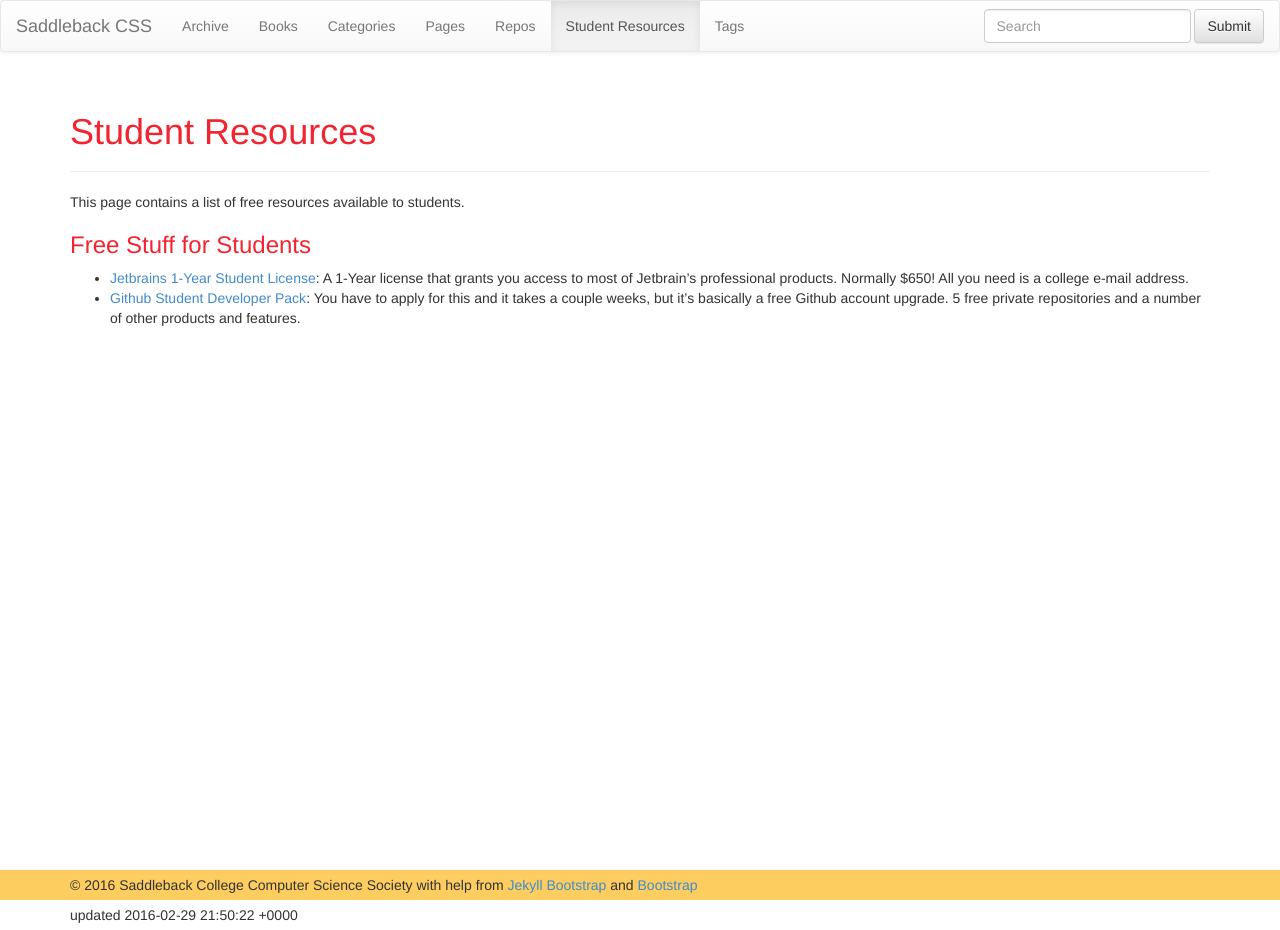
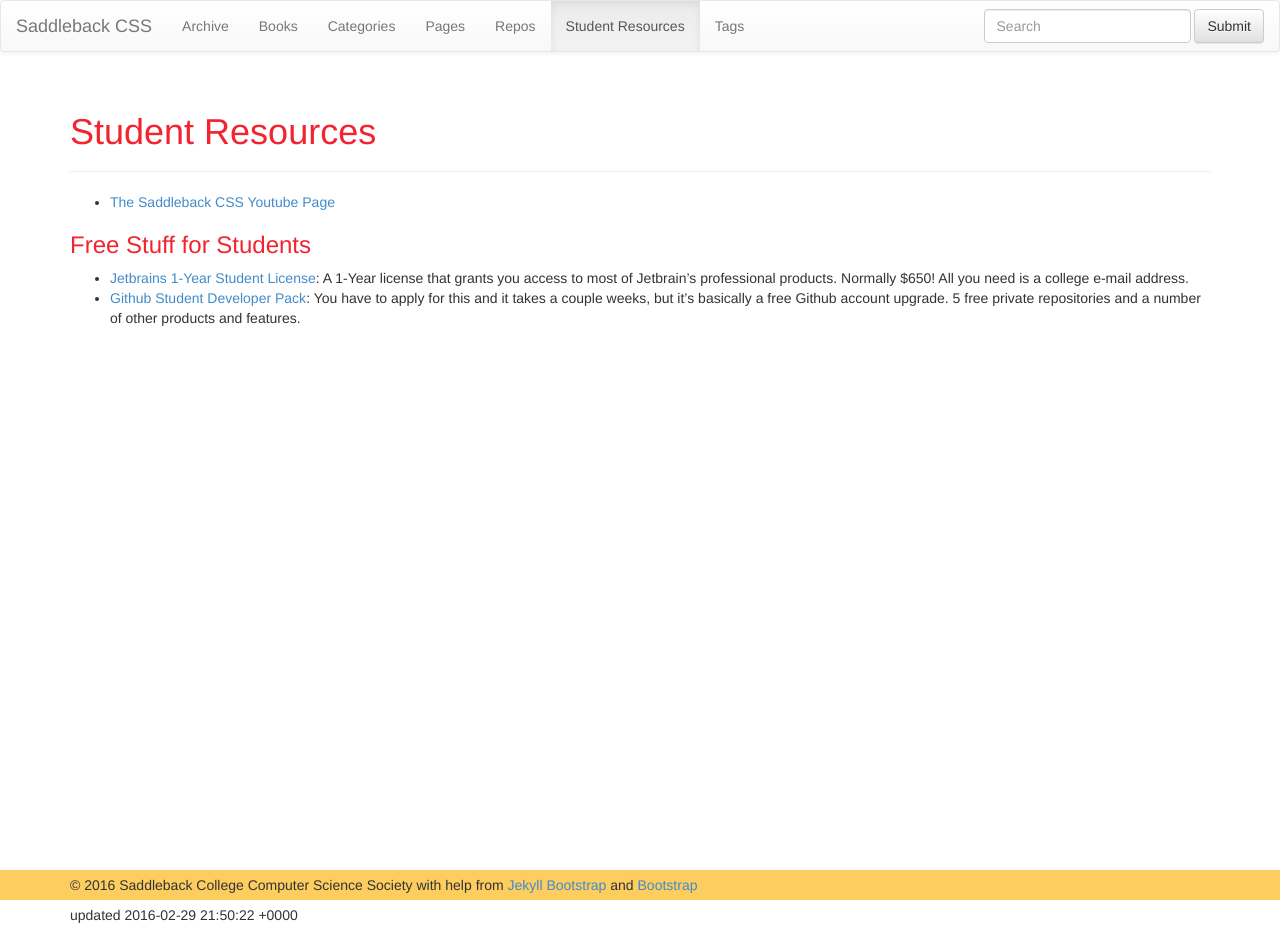
Before and after one commit to SaddlebackCSS/SaddlebackCSS.github.io, a Jekyll site: the page built from student_resources.md, in a window 1280 px wide. Built offline with Jekyll 4.4.1, drawn with Linux system fonts in a browser that asks for light colours; nearby versions of some CDN libraries.

Commit message:
add scss youtube page link

```diff
--- a/student_resources.md
+++ b/student_resources.md
@@ -6,7 +6,7 @@ group: navigation
 ---
 {% include JB/setup %}
 
-This page contains a list of free resources available to students.
+- [The Saddleback CSS Youtube Page](https://www.youtube.com/channel/UCSNQly8VnOtz_x_OnbI0UxA)
 
 ### Free Stuff for Students
 
```
